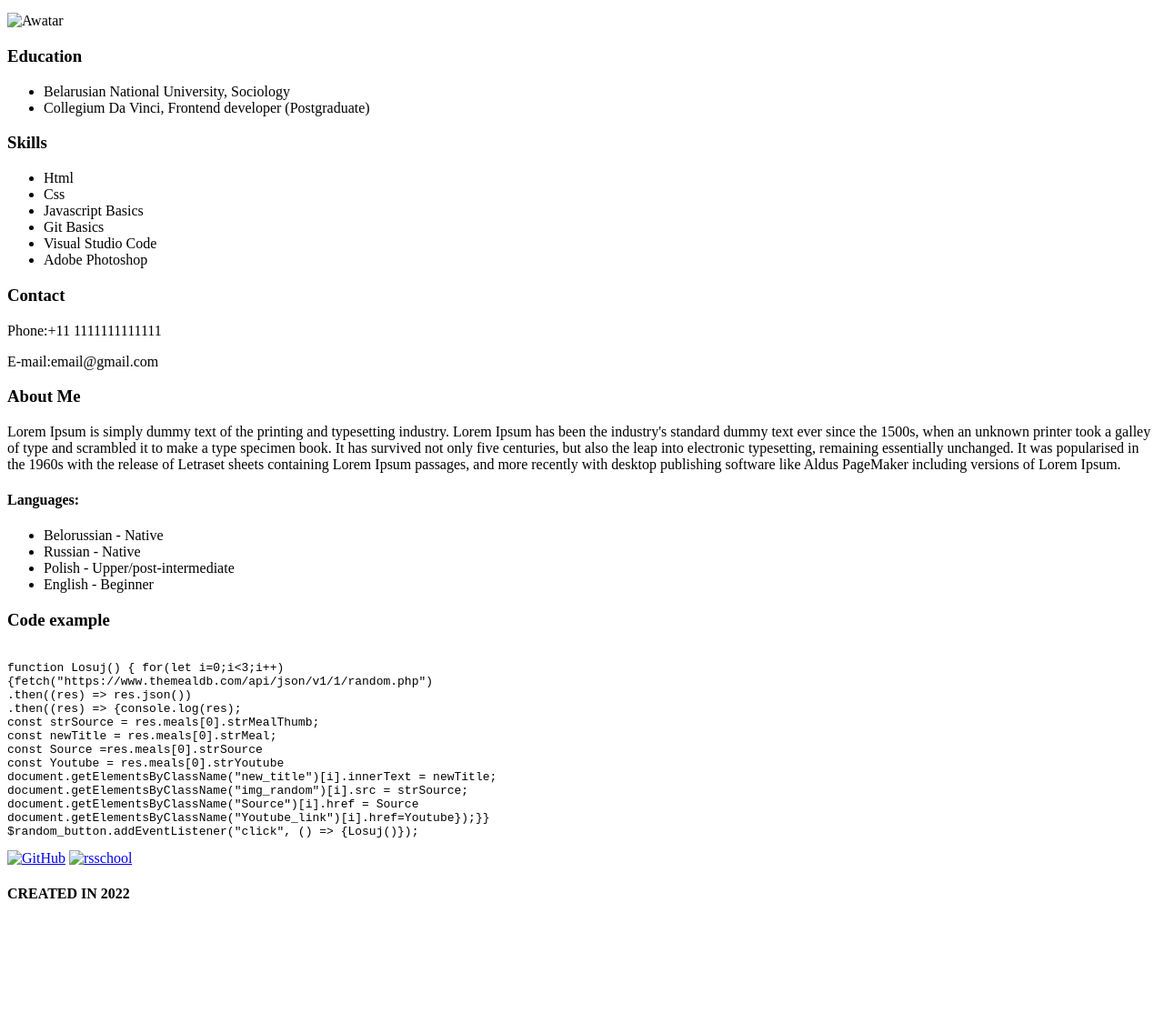
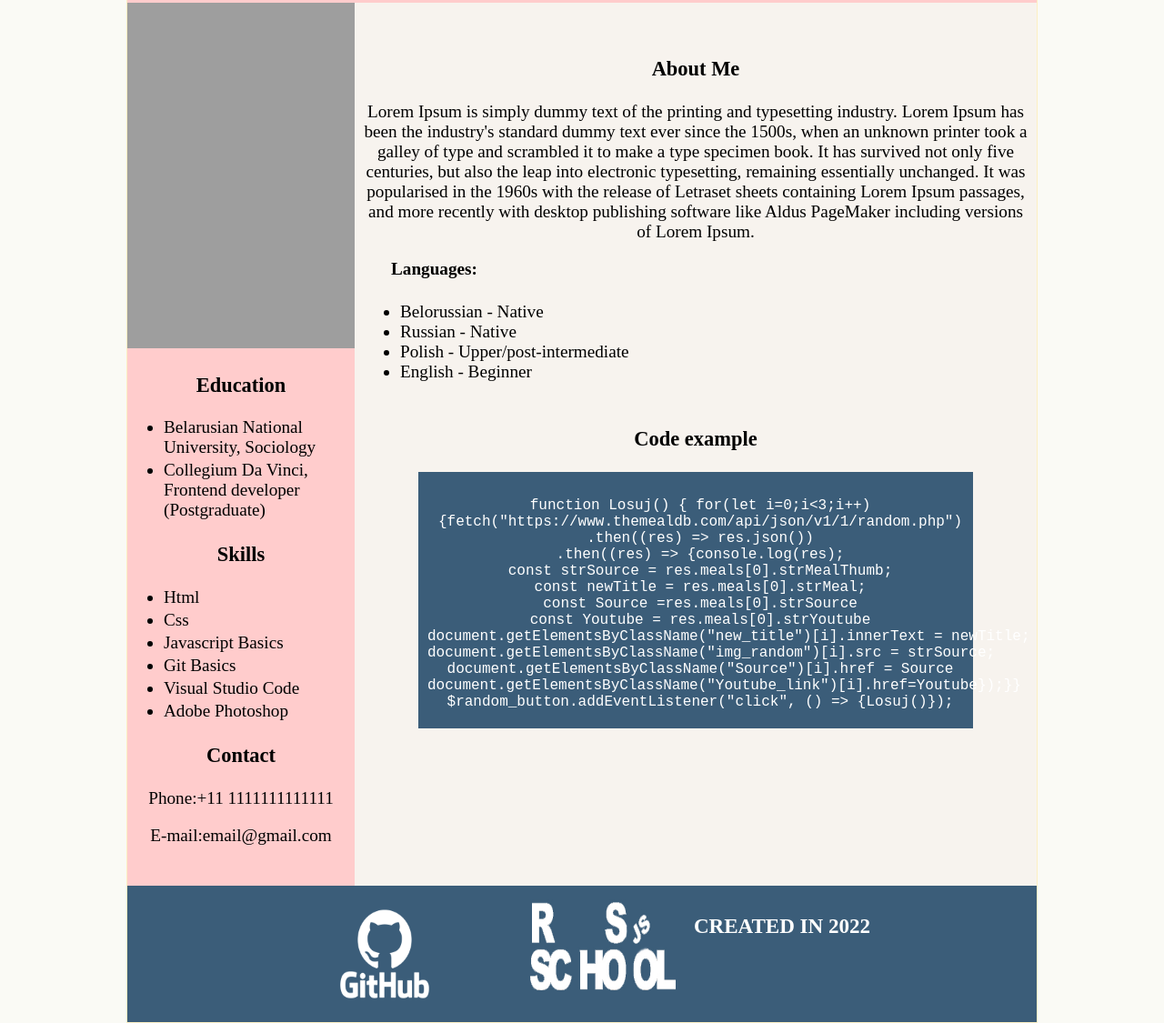
Before and after one commit to OlgaRakavets/rsschool-cv, a plain HTML site: page index.html in a window 1280 px wide. Shown: the part 271-1396 px from the top of the page at 91% size. Before the commit the page ends 1284 px from the top, so only its background shows below. Drawn offline with Linux system fonts and the light colour scheme; the site is published under a folder, as on GitHub Pages, so addresses that start at the root find nothing.

Commit message:
feat: correct css and images location

```diff
--- a/index.html
+++ b/index.html
@@ -5,7 +5,7 @@
     <meta charset="UTF-8">
     <meta http-equiv="X-UA-Compatible" content="IE=edge">
     <meta name="viewport" content="width=device-width, initial-scale=1.0">
-    <link rel="stylesheet" href="/CSS/style.css">
+    <link rel="stylesheet" href="CSS/style.css">
     <title>CV</title>
 </head>
 
@@ -32,7 +32,7 @@
         <main class="container_main">
 
             <aside>
-                <img class="awatar" src="/IMG/avatar.jpg" alt="Awatar" width="250" height="380px" srcset="">
+                <img class="awatar" src="IMG/avatar.jpg" alt="Awatar" width="250" height="380px" srcset="">
                 <div>
                     <h3>Education</h3>
                     <ul class="aside_ul">
@@ -94,20 +94,22 @@ document.getElementsByClassName("new_title")[i].innerText = newTitle;
 document.getElementsByClassName("img_random")[i].src = strSource;
 document.getElementsByClassName("Source")[i].href = Source
 document.getElementsByClassName("Youtube_link")[i].href=Youtube});}}
-$random_button.addEventListener("click", () => {Losuj()});</code></pre></div>
+$random_button.addEventListener("click", () => {Losuj()});</code></pre>
+                    </div>
                 </section>
             </article>
         </main>
         <footer class="container_footer">
 
             <a class="git" href="https://github.com/OlgaRakavets/rsschool-cv/tree/rsschool-cv-html"><img
-            src="/IMG/GitHub-Logo.jpg" alt="GitHub" width="160px" height="100px"></a>
-    <a class="rsshcool" href="http://rs.school/js/" target="_blank" rel="noopener noreferrer"><img class="footer_img"
-            src="/IMG/indeks.jpg" alt="rsschool" width="160px" height="100px"></a>
+                    src="IMG/GitHub-Logo.jpg" alt="GitHub" width="160px" height="100px"></a>
+            <a class="rsshcool" href="http://rs.school/js/" target="_blank" rel="noopener noreferrer"><img
+                    class="footer_img" src="IMG/indeks.jpg" alt="rsschool" width="160px" height="100px"></a>
             <div class="created">
                 <h4>CREATED IN 2022</h4>
             </div>
         </footer>
     </div>
 </body>
+
 </html>
```
Lines whose indentation alone changed are shown as unchanged.
